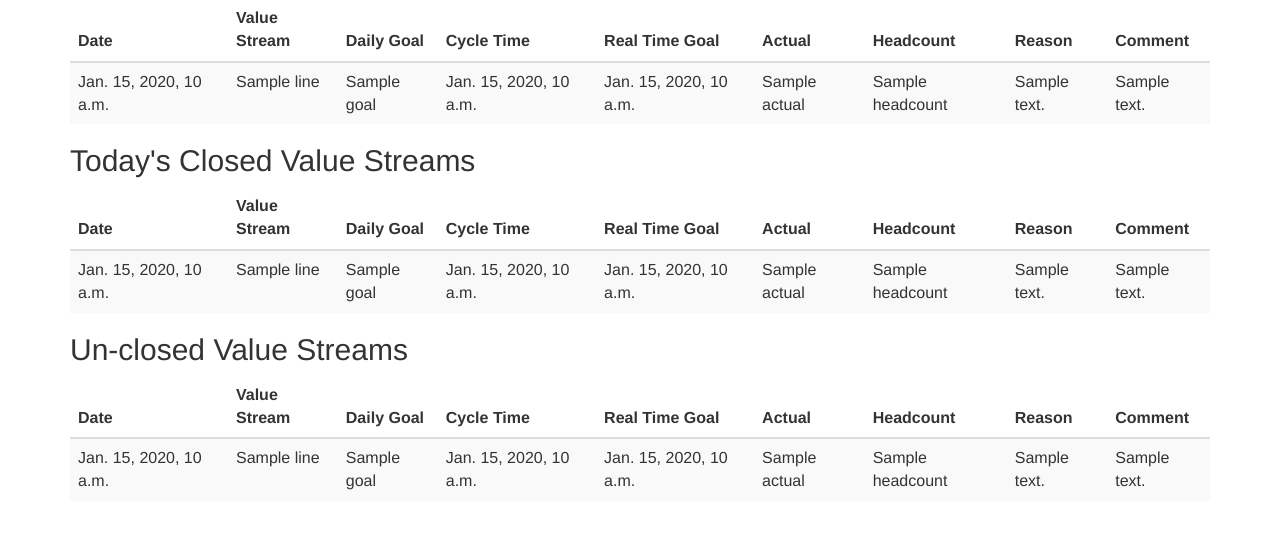
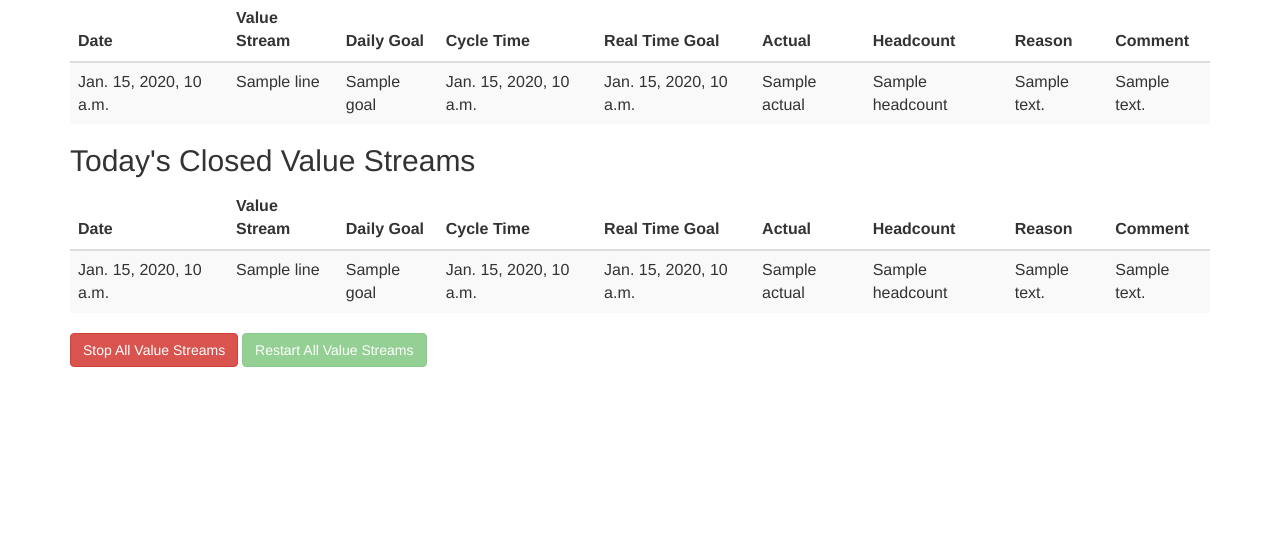
Before and after one commit to mistofthenorth/production_line, a Django app: template line/templates/manager_view.html in a window 1280 px wide. Shown: the part 266-800 px from the top of the page. Run offline with Django 3.2, Linux system fonts and the light colour scheme; the template is opened without the code that fills it: most values are stand-ins (such as "Sample title", 1, 10 or a date in 2020); some libraries are stand-ins or nearby versions.

Commit message:
Updating to support global start and stop in the manager view

```diff
--- a/line/templates/goal_view.html
+++ b/line/templates/goal_view.html
@@ -19,7 +19,7 @@
   			<h1>{{current_line.description}}</h1>
   		</div>
 	</div>
-	<div class="row">
+	<div class="row" {% if active_goal.is_active is False %}style="opacity: 0.7;" {% endif %}>
 		<div class="col-md-6" align="center">
 			<div class="panel panel-default">
 
--- a/line/templates/manager_view.html
+++ b/line/templates/manager_view.html
@@ -67,36 +67,6 @@
   </tbody>
 </table>
 
-
-<table class="table-striped table">
-  <thead>
-    <h2>Un-closed Value Streams</h2>
-    <tr>
-      <th>Date</th>
-      <th>Value Stream</th>
-      <th>Daily Goal</th>
-      <th>Cycle Time</th>
-      <th>Real Time Goal</th>
-      <th>Actual</th>
-      <th>Headcount</th>
-      <th>Reason</th>
-      <th>Comment</th>
-    </tr>
-  </thead>
-  <tbody>
-    <tr>
-    {% for goal in abandoned_goals %}
-      <td>{{goal.date}}</td>
-      <td>{{goal.line}}</td>
-      <td>{{goal.goal}}</td>
-      <td>{{goal.cycle_time}}</td>
-      <td>{{goal.real_time_goal}}</td>
-      <td>{{goal.actual}}</td>
-      <td>{{goal.headcount}}</td>
-      <td>{{goal.reason.description}}</td>
-      <td>{{goal.comment}}</td>
-    </tr>
-    {% endfor %}
-  </tbody>
-</table>
+<button type="button" class="btn btn-danger" onclick="window.location.href='manager_view?action=stop';" {% if action == 'stop' %} disabled {% endif %}>Stop All Value Streams</button>
+<button type="button" class="btn btn-success" onclick="window.location.href='manager_view?action=start';" {% if action != 'stop' %} disabled {% endif %}>Restart All Value Streams</button>
 {% endblock %}
```
Also changed, not shown: line/static/goal_view.js (+6 -2 lines), line/views.py (+12 -2 lines), db.sqlite3.
